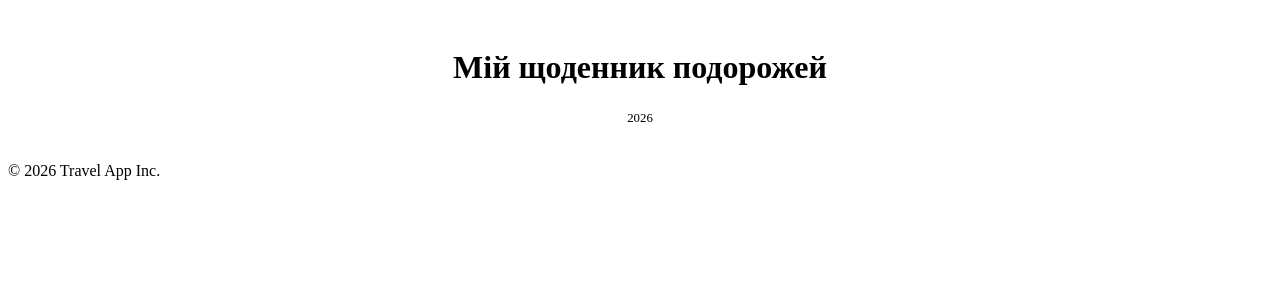
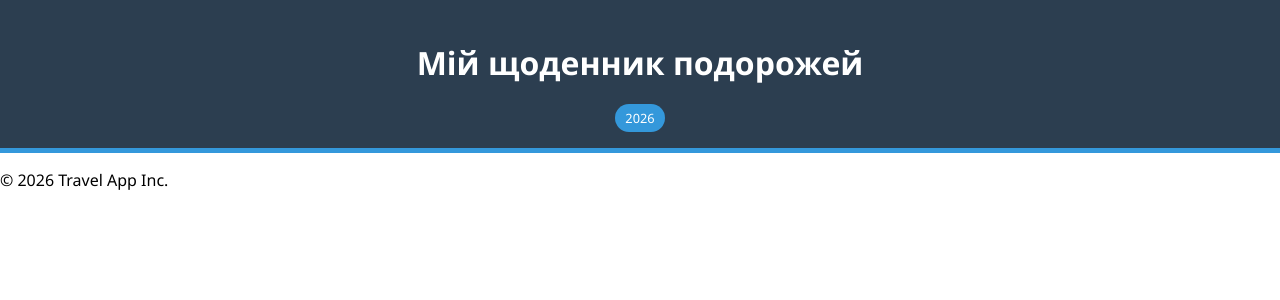
Before and after one commit to ieurg4532/Angular_project1, an Angular app: page / in a window 1280 px wide. Shown: the top 300 px of the page. Built offline with nearby package versions, Linux system fonts and the light colour scheme.

Commit message:
style: implement global css variables and dynamic data interpolation

```diff
--- a/src/styles.css
+++ b/src/styles.css
@@ -1 +1,10 @@
-/* You can add global styles to this file, and also import other style files */
+:root {
+  --travel-dark: #2c3e50;
+  --travel-blue: #3498db;
+  --travel-white: #ffffff;
+}
+
+body {
+  margin: 0;
+  font-family: 'Segoe UI', Tahoma, Geneva, Verdana, sans-serif;
+}  /* You can add global styles to this file, and also import other style files */
```
